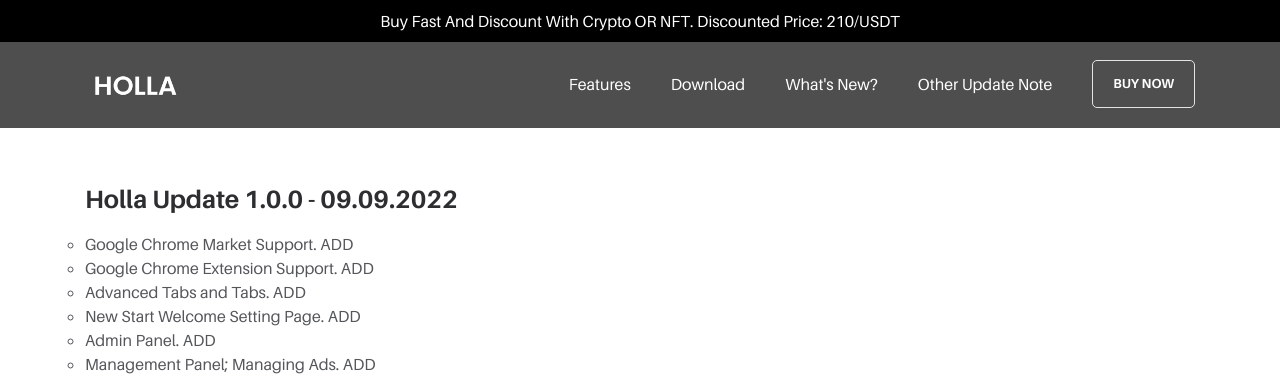
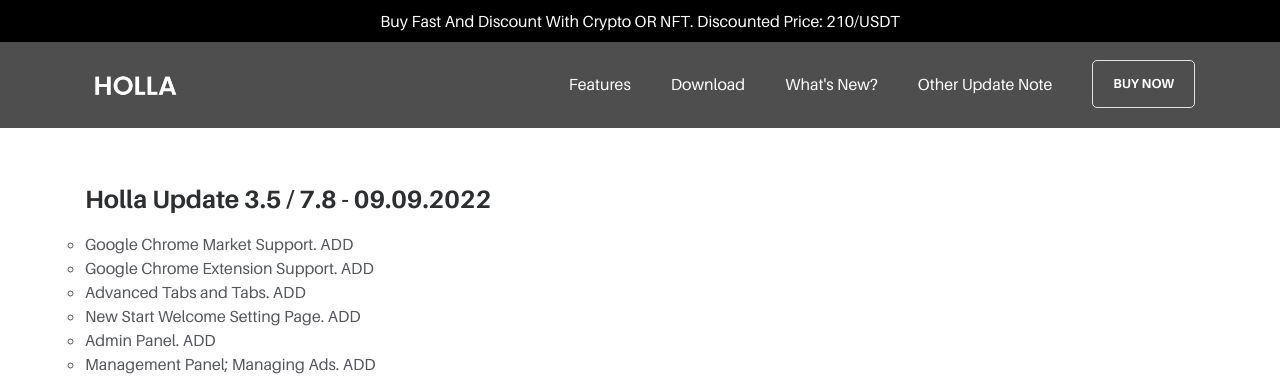
Before and after one commit to cetinmert/holla, a Jekyll site: the page built from docs/whats-new.html, in a window 1280 px wide and 900 px high. Shown: the top 380 px of the window. Built offline with Jekyll 4.4.1, drawn with Linux system fonts in a browser that asks for light colours; some web fonts are replaced.

Commit message:
Update whats-new.html

```diff
--- a/docs/_layouts/whats-new.html
+++ b/docs/_layouts/whats-new.html
@@ -1,7 +1,7 @@
 <!DOCTYPE html>
 <html lang="en-us">
 <head>
-<title>Holla Web Browser | Update 1.0.0</title>
+<title>Holla Web Browser | Update 3.5.X</title>
 <meta name="description" content="What are the changes and updates made in the latest version of Holla?">
 {% include head.html %}
 </head>
@@ -46,7 +46,7 @@ padding-left: 0;
 <div class="content">
 
 <div class="markdown-body">
-<h3>Holla Update 1.0.0 - 09.09.2022</h3>
+<h3>Holla Update 3.5 / 7.8 - 09.09.2022</h3>
 <ul>
 <li>Google Chrome Market Support. ADD</li>
 <li>Google Chrome Extension Support. ADD</li>
```
